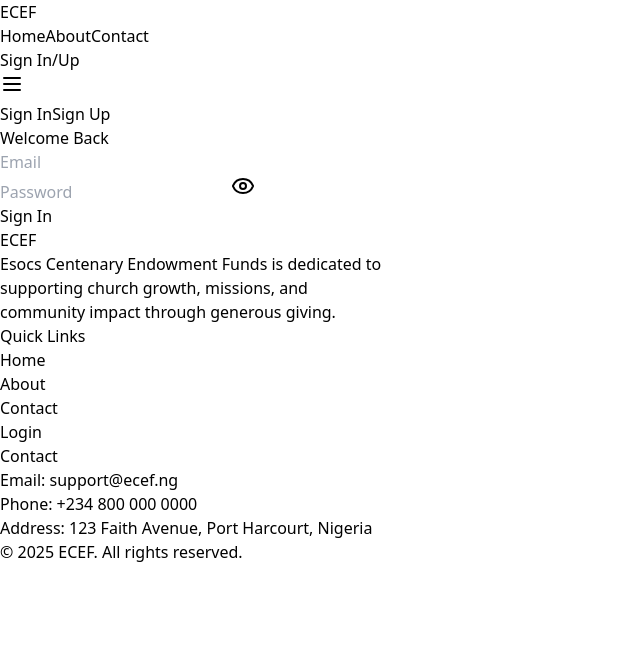
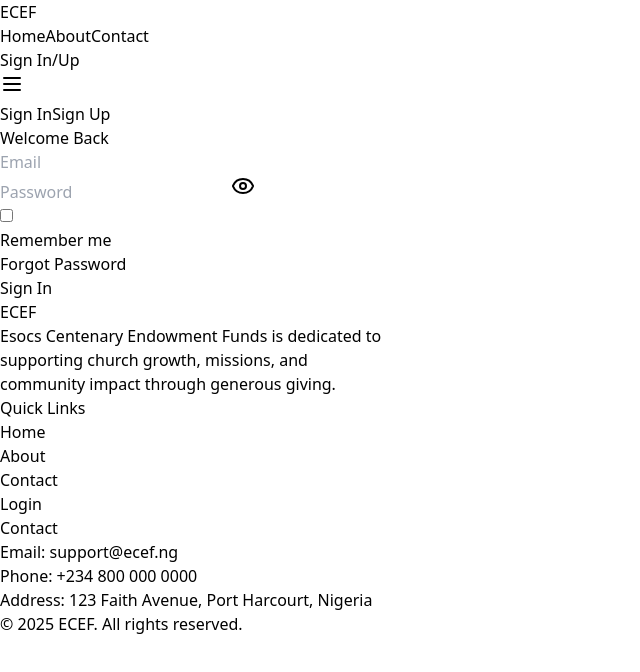
Before and after one commit to jesh-dev/donation_ui, a React (Vite) app: page /register in a window 1280 px wide. Shown: the top 672 px of the page, without its empty margins (0-640 px from the left). Built offline with nearby package versions, Linux system fonts and the light colour scheme.

Commit message:
trying to use csrf as authentication

```diff
--- a/src/AllUsers/UserComponent/Donate.jsx
+++ b/src/AllUsers/UserComponent/Donate.jsx
@@ -2,6 +2,9 @@ import { useState } from "react";
 import axiosInstance from "../../Components/axiosInstance"; // ✅ your configured Axios
 import { motion } from "framer-motion";
 import { useAuth } from "../../Components/AuthContext";
+import axios from "axios";
+
+axios.defaults.withCredentials = true;
 
 export default function MakeDonation({ onSuccess }) {
   const [email, setEmail] = useState("");
@@ -23,7 +26,8 @@ export default function MakeDonation({ onSuccess }) {
     setError("");
 
     try {
-      const response = await axiosInstance.get("http://127.0.0.1:8000/api/payment/history", {
+      await axios.get("http://127.0.0.1:8000/sanctum/csrf-cookie", { withCredentials: true });
+      const response = await axios.get("http://127.0.0.1:8000/api/history", {
         email,
         amount,
         pledge_amount: pledgeAmount,
--- a/src/App.jsx
+++ b/src/App.jsx
@@ -24,8 +24,8 @@ export default function App() {
        <Route path="/about" element={<AboutPage/>}/>
       <Route path="/contact" element={<ContactPage/>}/>
       <Route path="/register" element={<AuthPage/>}/>
+      <Route path="/block" element={<Block/>}/>
       <Route path="/logout" element={<Logout/>}/>
-      <Route path="/block" element={<Block/>}/>
 
       {/* Dashboard Route */}
       <Route path="/dashboard" element={<ProtectedRoute role='user'><DashboardLayout /></ProtectedRoute>}>
@@ -35,7 +35,7 @@ export default function App() {
 </Route>
 
         {/* Admin Dashboard Route */}
-        <Route path="/admin" element={<AdminLayout/>}>
+        <Route path="/admin" element={<ProtectedRoute role='admin'> <AdminLayout/></ProtectedRoute>}>
           <Route index element={<AdminOverview/>}/>
           <Route path="users" element={<AdminUsers/>}/>
           <Route path="payments" element={<AdminPayments/>}/>
--- a/src/Components/Logout.jsx
+++ b/src/Components/Logout.jsx
@@ -1,7 +1,9 @@
 import { useEffect, useState } from "react";
 import { useNavigate } from "react-router-dom";
-import Modal from "./ModalLogin"; // modal must exist already
+import Modal from "./ModalLogin";
 import { useAuth } from "./AuthContext";
+import axios from "axios";
+// import axios from "./axiosInstance"; // ✅ Update the path if needed
 
 const Logout = () => {
   const [loading, setLoading] = useState(true);
@@ -10,7 +12,16 @@ const Logout = () => {
   const { setUser } = useAuth();
 
   useEffect(() => {
-    setTimeout(() => {
+     const logout = async () => {
+  // try {
+  //   await axios.get('http://127.0.0.1:8000/sanctum/csrf-cookie'); // Must be called before logout
+  //   await axios.post('http://127.0.0.1:8000/api/logout'); // Laravel logout route
+  //   console.log("Successfully logged out");
+  // } catch (err) {
+  //   console.error("Logout failed:", err.response?.data || err.message);
+  // }
+
+
       // Clear user context and storage
       setUser(null);
       localStorage.removeItem("user");
@@ -22,6 +33,10 @@ const Logout = () => {
         setShowModal(false);
         navigate("/register"); // or login page if preferred
       }, 2000);
+    };
+
+    setTimeout(() => {
+      logout();
     }, 1000);
   }, []);
 
--- a/src/Components/axiosInstance.js
+++ b/src/Components/axiosInstance.js
@@ -2,8 +2,8 @@
 import axios from 'axios';
 
 const axiosInstance = axios.create({
-  baseURL: 'http://127.0.0.1:8000/api', // Update this to match your Laravel API URL
-  withCredentials: true, // Required for Sanctum cookies if you're using Sanctum
+  baseURL: 'http://127.0.0.1:8000', // ✅ Remove /api
+  withCredentials: true,
 });
 
 export default axiosInstance;
--- a/src/Components/register.jsx
+++ b/src/Components/register.jsx
@@ -3,10 +3,12 @@ import { motion, AnimatePresence } from "framer-motion";
 import Navbar from "./Navbar";
 import Footer from "./Footer";
 import axios from "axios";
-import { useNavigate } from "react-router-dom";
+import { data, useNavigate } from "react-router-dom";
 import { Eye, EyeOff } from "lucide-react";
 import { useAuth } from "./AuthContext";
 import { useMessage } from "./MessageContext";
+// import axios from './axiosInstance';
+// axios.defaults.withCredentials = true;
 
 export default function AuthPage() {
   const {showMessage} = useMessage();
@@ -56,7 +58,7 @@ export default function AuthPage() {
     if (!validateForm()) return;
 
     try {
-      await axios.get("http://127.0.0.1:8000/sanctum/csrf-cookie", { withCredentials: true });
+      // await axios.get("http://127.0.0.1:8000/sanctum/csrf-cookie", { withCredentials: true });
       const response = await axios.post("http://127.0.0.1:8000/api/register", {
         firstname: formData.firstname.trim(),
         lastname: formData.lastname.trim(),
@@ -78,7 +80,7 @@ export default function AuthPage() {
       }
     } catch (error) {
 
-      showMessage(message, "error");
+      showMessage(error.response.data.message, "error");
     }
 
     //  {
@@ -106,14 +108,22 @@ export default function AuthPage() {
     const response = await axios.post("http://127.0.0.1:8000/api/login", {
         email: formData.email.trim(),
         password: formData.password.trim(),
-      });
+      }, {
+        // headers: {
+        //   accept: 'application/json',
+        //   'XSRF-TOKEN': getCookie('XSRF-TOKEN'),
+        // },
+        // withCredentials: true,
+
+        });
       const verified = response.data.user.email_verified_at;
-      if (verified === null) {
+      if (!verified) {
         showMessage("Please verify your email", "error");
       } else {
-        if (response.status === 200 && response.data.success) {
+        if ( response.data.success) {
           setUser(response.data.user);
           showMessage(response.data.message);
+          console.log(response);
           if (response.data.user.role === "admin") {
             navigate("/admin");
           } else {
@@ -122,7 +132,8 @@ export default function AuthPage() {
         }
       }
     } catch (error) {
-      showMessage(error.response.data.message, "error");
+      // showMessage(error.response.data.message, "error");
+      console.log(error);
     }
   };
 
@@ -131,7 +142,7 @@ export default function AuthPage() {
     if (!validateForm()) return;
 
     try {
-      await axios.get("http://127.0.0.1:8000/sanctum/csrf-cookie", { withCredentials: true });
+      // await axios.get("http://127.0.0.1:8000/sanctum/csrf-cookie", { withCredentials: true });
       const response = await axios.post("http://127.0.0.1:8000/api/verify", {
         email: formData.email.trim(),
         code: code,
@@ -229,6 +240,16 @@ export default function AuthPage() {
                   <p className="text-red-500 text-sm">{errors.password}</p>
                 )}
 
+                <div className="flex justify-between font-[20px] text-gray-500 ">
+                  <div className="flex space-x-2">
+                    <input type="checkbox"/>
+                    <p>Remember me </p>
+                  </div>
+                  <div className="underline hover:text-blue-500 cursor-pointer">
+                    Forgot Password
+                  </div>
+                </div>
+
                 <button
                   type="submit"
                   className="w-full active:scale-[1.05] active:bg-slate-500 bg-blue-600 text-white py-2 rounded hover:bg-blue-700 transition"
@@ -236,6 +257,7 @@ export default function AuthPage() {
                   Sign In
                 </button>
               </motion.form>
+
             ) : (
               //  // Sign Up Form
               <motion.form
@@ -391,6 +413,73 @@ export default function AuthPage() {
               </motion.form>
             )}
           </AnimatePresence>
+{/*
+          <AnimatePresence>
+              <motion.form
+                key="forgotten-password"
+                initial={{ x: -50, opacity: 0 }}
+                animate={{ x: 0, opacity: 1 }}
+                exit={{ x: 50, opacity: 0 }}
+                transition={{ duration: 0.4 }}
+                onSubmit={handleforgottenpassword}
+                className="space-y-4"
+              >
+
+                <h2 className="text-xl font-semibold text-gray-800 dark:text-white text-center">
+                  Welcome Back
+                </h2>
+                <input
+                  name="email"
+                  type="email"
+                  placeholder="Email"
+                  value={formData.email}
+                  onChange={handleChange}
+                  className="w-full px-4 py-2 border rounded dark:bg-gray-700 dark:text-white"
+                />
+                {errors.email && (
+                  <p className="text-red-500 text-sm">{errors.email}</p>
+                )}
+              <div>
+                 <input
+                  name="password"
+                  type={showPassword ? "text" : "password"}
+                  placeholder="Password"
+                  value={formData.password}
+                  onChange={handleChange}
+                  className="w-full px-4 py-2 border rounded dark:bg-gray-700 dark:text-white"
+                />
+                <button onClick={() => setShowPassword(!showPassword)}
+                  type="button"
+                  className="absolute transition-all duration-300 delay-300 right-12 pt-3 text-blue-500  bottom-21 hover:scale-[1.05] hover:text-blue-800"
+                  >{showPassword ? (
+                    <EyeOff className="h-5 w-5" />
+                  ): (
+                  <Eye className="h-5 w-5" />
+                  )}
+                </button>
+              </div>
+              {errors.password && (
+                  <p className="text-red-500 text-sm">{errors.password}</p>
+                )}
+
+                <div className="flex justify-between font-[20px] text-gray-500 ">
+                  <div className="flex space-x-2">
+                    <input type="checkbox"/>
+                    <p>Remember me </p>
+                  </div>
+                  <div className="underline hover:text-blue-500 cursor-pointer">
+                    Forgot Password
+                  </div>
+                </div>
+
+                <button
+                  type="submit"
+                  className="w-full active:scale-[1.05] active:bg-slate-500 bg-blue-600 text-white py-2 rounded hover:bg-blue-700 transition"
+                >
+                  Sign In
+                </button>
+              </motion.form>
+          </AnimatePresence> */}
 
           {/* Verification Modal */}
           <AnimatePresence>
```
Also changed, not shown: src/assets/Images/backup_recovery_phrase_jeshrunlaw@gmail.com.txt (added).
